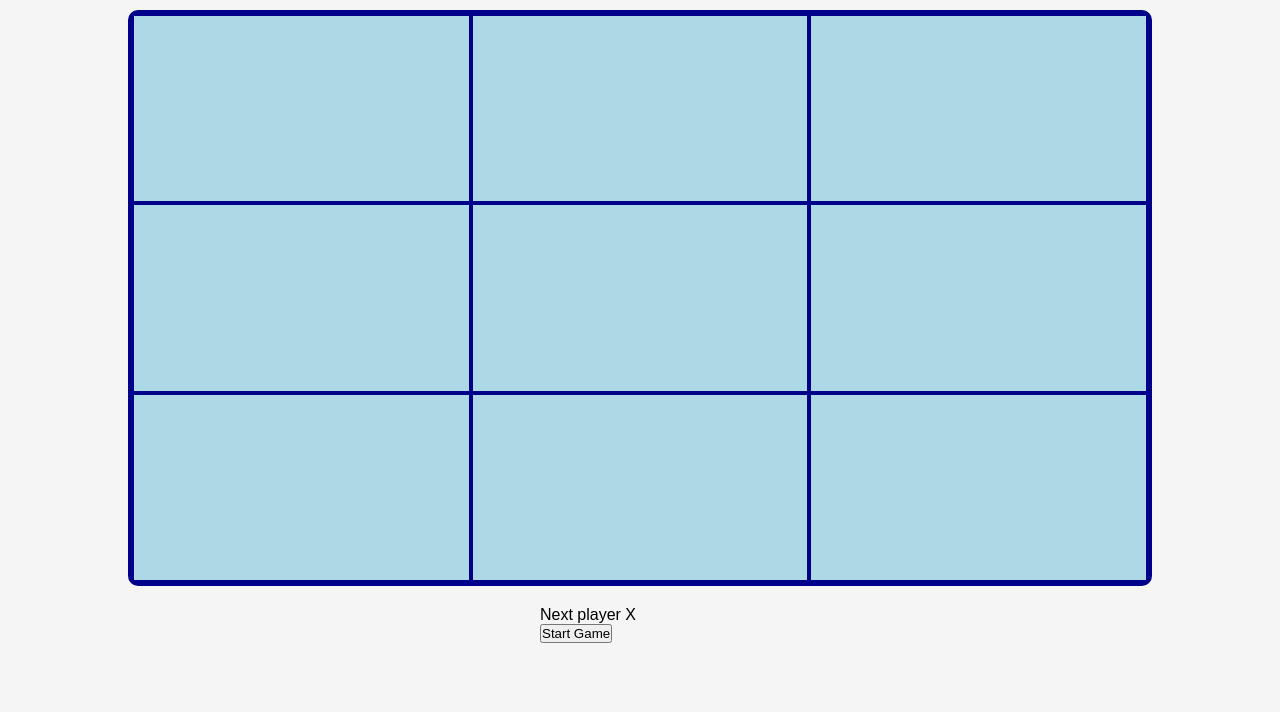
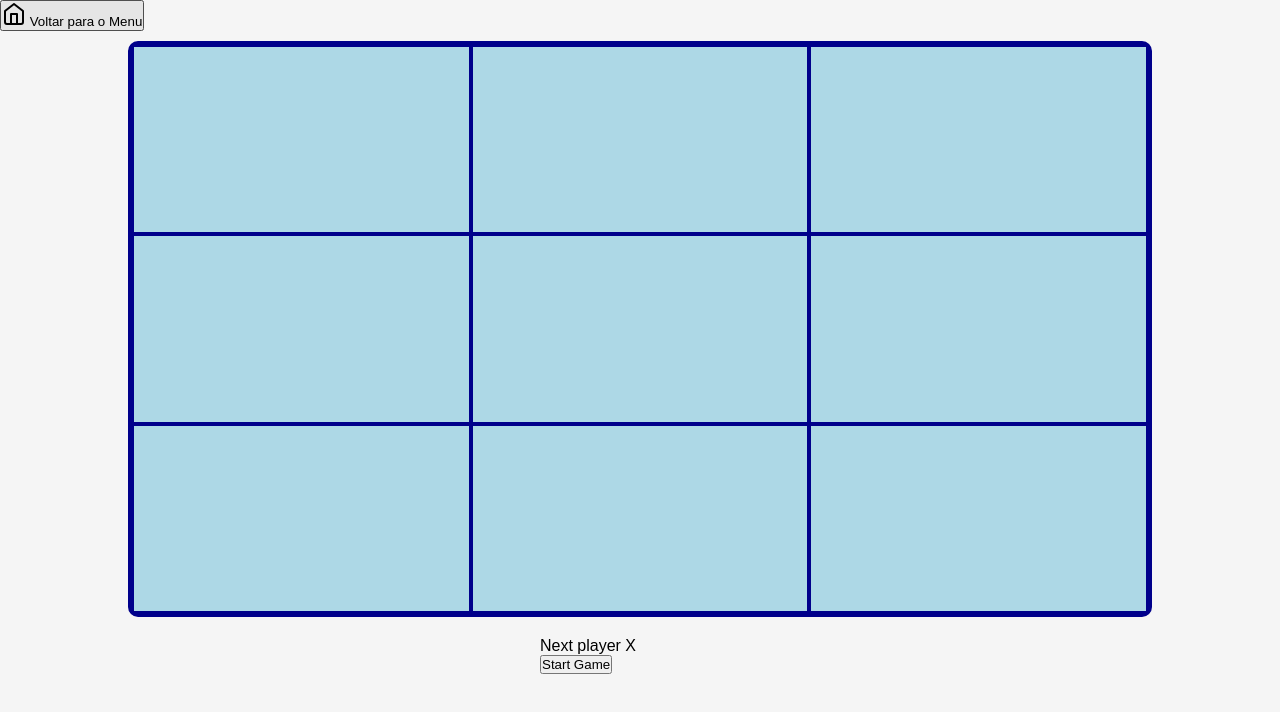
Before and after one commit to lucaswilliameufrasio/tic-tac-toe-react, a React (Create React App) app: page / in a window 1280 px wide. Both pictures are taken after a click on the button "Start Normal Game". Shown: the top 712 px of the page. Built offline with nearby package versions, Linux system fonts and the light colour scheme.

Commit message:
feat: add button to go back to menu

```diff
--- a/src/components/Game/Normal/index.js
+++ b/src/components/Game/Normal/index.js
@@ -1,5 +1,9 @@
 import React, { useState } from "react";
+import { useHistory } from "react-router-dom";
+import { Home } from 'react-feather';
+
 import Board from "../../Board";
+
 import { calculateWinner } from "../../../helpers/calculateWinner";
 
 import "./styles.css";
@@ -7,6 +11,8 @@ import "./styles.css";
 function Normal() {
   const [board, setBoard] = useState(Array(9).fill(null));
   const [xIsNext, setXisNext] = useState(true);
+
+  const history = useHistory();
 
   const winner = calculateWinner(board);
 
@@ -23,7 +29,7 @@ function Normal() {
     setXisNext(!xIsNext);
   }
 
-  function resetMoves(){
+  function resetMoves() {
     setBoard(Array(9).fill(null));
     setXisNext(winner === 'X');
   }
@@ -34,8 +40,16 @@ function Normal() {
     );
   }
 
+  function navigateToHome() {
+    history.push("/");
+  }
+
   return (
     <>
+      <div className="homeButtonContainer">
+        <button className="homeButton" onClick={navigateToHome}><Home /> Voltar para o Menu</button>
+      </div>
+
       <div className="boardContainer">
         <Board squares={board} onClick={handleClick} />
 
```
